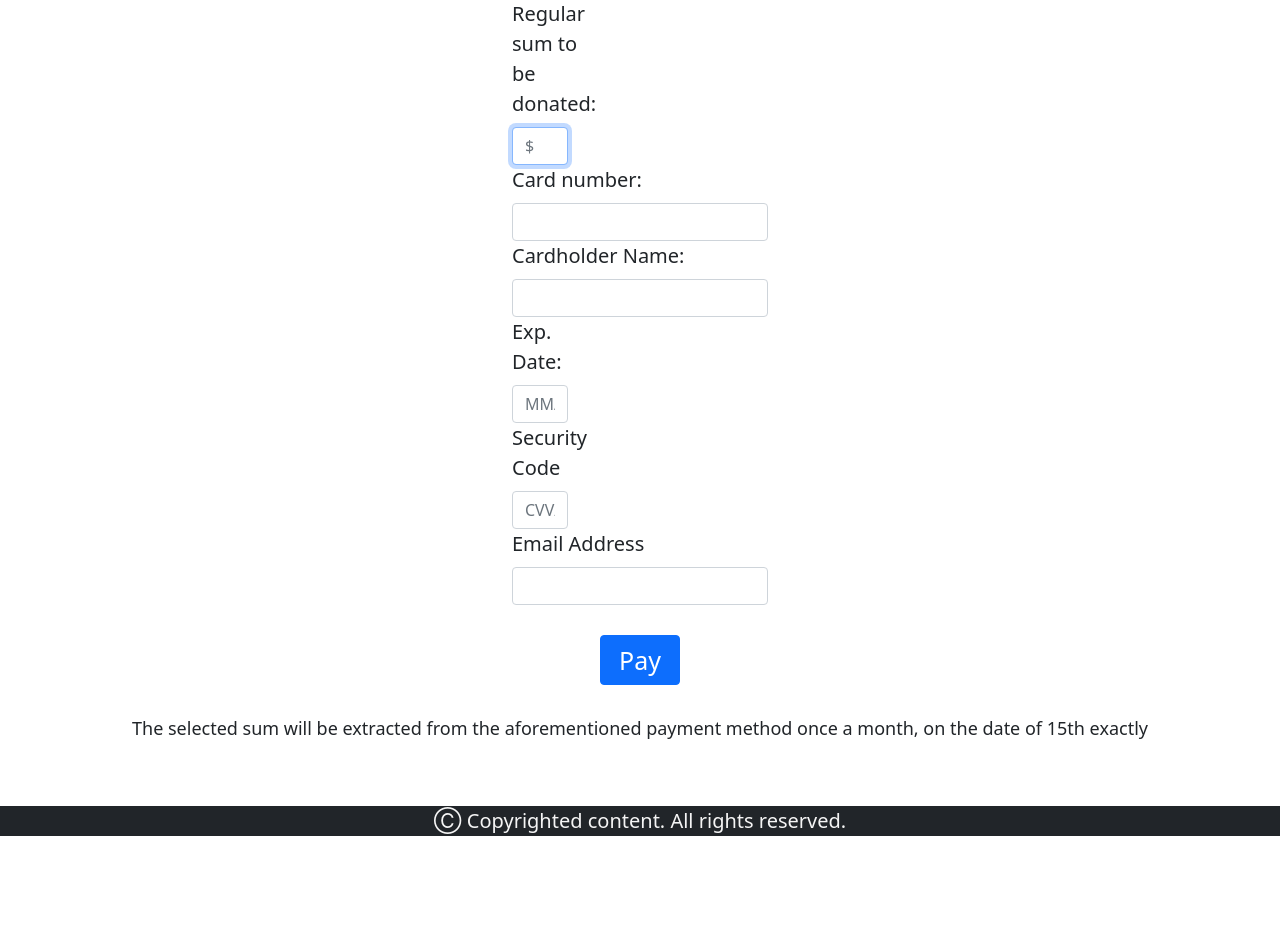
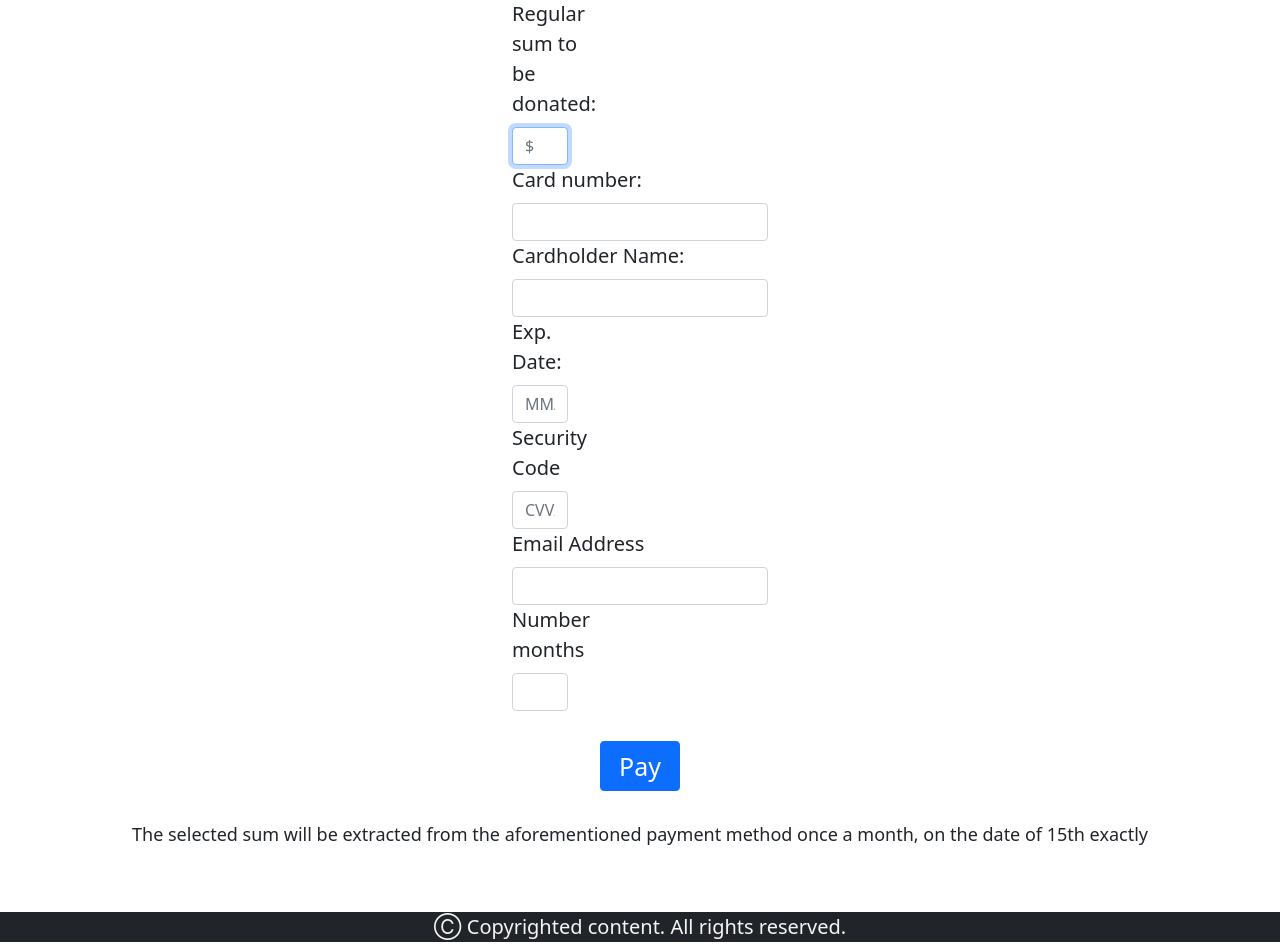
Before and after one commit to DoMonkysFly7/CS50-Fnal-Project, a Flask app: page /regular_donations in a window 1280 px wide. Shown: the part 217-1168 px from the top of the page. Before the commit the page ends 1053 px from the top, so only its background shows below. Run offline with Flask 2, Linux system fonts and the light colour scheme; some libraries are stand-ins or nearby versions.

Commit message:
Commit 23#

```diff
--- a/app.py
+++ b/app.py
@@ -37,7 +37,7 @@
 db = SQL("sqlite:///adoption.db")
 
 # Forbidden characters global variable
-forbidden_characters = ["!",";","?", "/","'","*","%",":","$","+",">","<","=","~","&","|","#","^"]
+forbidden_characters = ["!",";","?", "/","'","*","%",":","$",">","<","=","~","&","|","#","^"]
 
 # Forbidden characters in comments specifically
 forbidden_comment_characters = ["'","*","%", "$","-","+",">","<","=","~","&","|","#","^"]
@@ -104,6 +104,10 @@
             if email_characters[i] not in email_address:
                 return apology("Provide valid email address", 400)
 
+        for i in range(len(forbidden_characters)):
+            if forbidden_characters[i] in email_address:
+                return apology("Forbidden character: " + forbidden_characters[i],  400)
+
         # Make sure cardholder input has no malicious characters
         for i in range(len(forbidden_characters)):
             if forbidden_characters[i] in cardholder_name:
@@ -126,10 +130,9 @@
 
         # Send email to thank for the donation
         mail_msg = Message("Thank you for your donation!", sender='purryadopt@outlook.com', recipients=[email_address])
-        mail_msg.body = "Thank you for donation for our foundation! You are the meow-est!"
+        mail_msg.body = "Thank you for your donation to our foundation! You are the meow-est!"
 
         mail.send(mail_msg)
-
 
         # Once the form was submitted, go back to /donations
         return render_template("/donations.html")
@@ -145,7 +148,86 @@
 
     if request.method == "POST":
 
-        return render_template("/regular_donations.html")
+        # Get input by input, validating it
+        sum = request.form.get('sum')
+
+        card_number = request.form.get('card_number')
+
+        expiration_date = request.form.get('expiration_date')
+
+        card_code = request.form.get('card_code')
+
+        cardholder_name = request.form.get('cardholder_name')
+
+        email_address = request.form.get('email_address')
+
+        number_months = request.form.get('number_months')
+
+        # Double checking, making sure no field is empty:
+        if not sum:
+            return apology("Please provide sum", 403)
+
+        elif not cardholder_name:
+            return apology("Please provide cardholder name", 403)
+
+        elif not email_address:
+            return apology("Please provide email address", 403)
+
+        elif not number_months:
+            return apology("Please provide number months", 403)
+
+
+        # Email validation
+        for i in range(len(email_characters)):
+            if email_characters[i] not in email_address:
+                return apology("Provide valid email address", 400)
+
+        for i in range(len(forbidden_characters)):
+            if forbidden_characters[i] in email_address:
+                return apology("Forbidden character: " + forbidden_characters[i],  400)
+
+        # Make sure cardholder input has no malicious characters
+        for i in range(len(forbidden_characters)):
+            if forbidden_characters[i] in cardholder_name:
+                return apology("Charcater not allowed: " + forbidden_characters[i], 403)
+
+        # Make sure it is made only of numbers
+        if not sum.isnumeric() or not card_number.isnumeric() or not expiration_date.isnumeric() or not card_code.isnumeric():
+            return apology("Please provide only numbers when necessary", 403)
+
+        # Promt the user to input data correctly
+        if len(expiration_date) != 6:
+            return apology("Please input data correctly -- Expiration Date", 403)
+
+        elif len(card_code) < 3 or len(card_code) > 4:
+            return apology("Please input data correctly -- Card Code", 403)
+
+        elif len(card_number) > 16 or len(card_number) < 15:
+            return apology("Please input data correctly -- Card Number", 403)
+
+        elif int(number_months) < 1:
+            return apology("Number months must be a positive number", 403)
+
+        # Hash sensitive data
+        card_number = generate_password_hash(card_number)
+
+        expiration_date = generate_password_hash(expiration_date)
+
+        card_code = generate_password_hash(card_code)
+
+
+        # Input to DB
+        db.execute("INSERT INTO regular_donations (sum, card_number, cardholder_name, exp_date, security_code, email, number_months) VALUES(?,?,?,?,?,?,?)",
+                                                    sum, card_number, cardholder_name, expiration_date, card_code, email_address, number_months)
+
+        # Send email to thank for the donation
+        mail_msg = Message("Thank you for your regular donation!", sender='purryadopt@outlook.com', recipients=[email_address])
+        mail_msg.body = "Thank you for regularly donating to our foundation! You are the meow-est!"
+
+        mail.send(mail_msg)
+
+        # Once the form was submitted, go back to /donations
+        return render_template("/donations.html")
 
     else:
 
@@ -159,7 +241,58 @@
     # User reached route via POST (as by submitting a form via POST)
     if request.method == "POST":
 
-        return render_template("/percent_donation.html")
+        # Get user input
+        first_name = request.form.get('first_name')
+
+        second_name = request.form.get('second_name')
+
+        address = request.form.get('address')
+
+        phone_number = request.form.get('phone_number')
+
+        email = request.form.get('email_address')
+
+        checkbox1 = request.form.get('checkbox1')
+
+        checkbox2 = request.form.get('checkbox2')
+
+        # Check if any input box is null
+        if not first_name or not second_name or not address or not phone_number or not email or not checkbox1 or not checkbox2:
+            return apology("Please complete all spaces, including the checkboxes", 400)
+
+        # Specific validation
+
+        # Forbidden characters validation
+        for i in range(len(forbidden_characters)):
+            if forbidden_characters[i] in first_name:
+                return apology("Forbidden character: " + forbidden_characters[i],  400)
+            elif forbidden_characters[i] in second_name:
+                return apology("Forbidden character: " + forbidden_characters[i],  400)
+            elif forbidden_characters[i] in address:
+                return apology("Forbidden character: " + forbidden_characters[i],  400)
+            elif forbidden_characters[i] in phone_number:
+                return apology("Forbidden character: " + forbidden_characters[i],  400)
+            elif forbidden_characters[i] in email:
+                return apology("Forbidden character: " + forbidden_characters[i],  400)
+
+        # Email validation
+        for i in range(len(email_characters)):
+            if email_characters[i] not in email:
+                return apology("Provide valid email address", 400)
+
+
+        # Input to DB
+        db.execute("INSERT INTO percent_donations (first_name, second_name, address, phone_number, email) VALUES(?,?,?,?,?)", first_name, second_name,
+                                                    address, phone_number, email)
+
+        # Send email to thank for the donation
+        mail_msg = Message("Thank you for your 3.5 percent imposit donation!", sender='purryadopt@outlook.com', recipients=[email])
+        mail_msg.body = "Thank you for regularly donating to our foundation! You are the meow-est!"
+
+        mail.send(mail_msg)
+
+        # Return to donations when done
+        return render_template("/donations.html")
 
     # User reached route via GET (as by clicking a link or via redirect)
     else:
--- a/templates/percent_donation.html
+++ b/templates/percent_donation.html
@@ -12,12 +12,12 @@
 
         <div class="form_aspect">
             <label class="form-label"> First Name </label>
-            <input id="first_name_form" name="first_name_form" autofocus type="text" class="form-control">
+            <input id="first_name_form" name="first_name" autofocus type="text" class="form-control">
         </div>
 
         <div class="form_aspect">
             <label class="form-label"> Second Name </label>
-            <input id="second_name_form" name="second_name_form" autofocus type="text" class="form-control">
+            <input id="second_name_form" name="second_name" autofocus type="text" class="form-control">
         </div>
 
         <div class="form_aspect"f>
--- a/templates/regular_donations.html
+++ b/templates/regular_donations.html
@@ -12,7 +12,7 @@
 
         <div class="card_expiration_date" id="sum_regular">
             <label class="form-label"> Regular sum to be donated: </label>
-            <input name="regular_sum" id="regular_sum" autofocus type="text" class="form-control" placeholder="$">
+            <input name="sum" id="regular_sum" autofocus type="text" class="form-control" placeholder="$">
         </div>
 
         <div class="donation_form_cardNo">
@@ -40,6 +40,11 @@
             <input name="email_address" id="cardholder_name"  autofocus type="text" class="form-control">
         </div>
 
+        <div class="donation_form_cardNo" id="padding">
+            <label class="form-label"> Number months </label>
+            <input name="number_months" id="card_number" autofocus type="number" class="form-control">
+        </div>
+
 
         <button type="submit" class="btn btn-primary" style="margin-top: 30px; width: 80px; height: 50px; font-size: 25px;"> Pay monthly donation </button>
 
```
Also changed, not shown: adoption.db.
